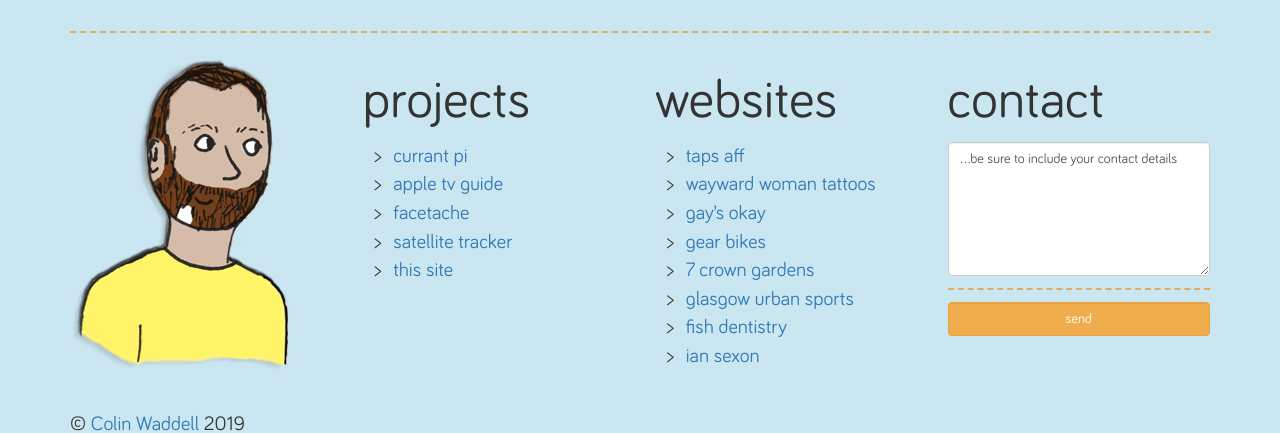
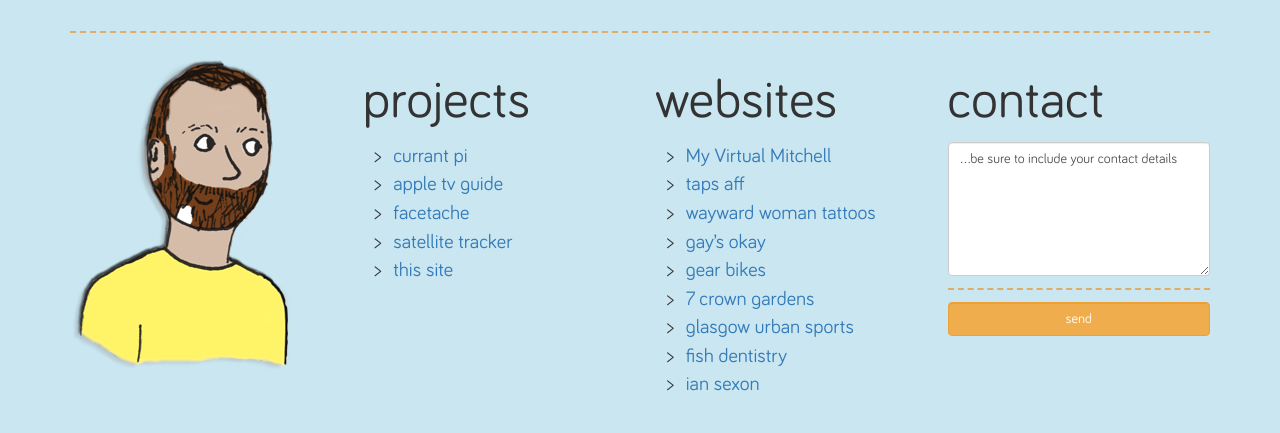
Before and after one commit to ColinWaddell/CWDC_Flask, a Flask app: page / in a window 1280 px wide. Shown: the part 234-667 px from the top of the page. Run offline with Flask 2, Linux system fonts and the light colour scheme; style sheets or scripts are compiled from the project's sources; some libraries are stand-ins or nearby versions.

Commit message:
add virtual mitchell

```diff
--- a/content/websites.md
+++ b/content/websites.md
@@ -1,4 +1,5 @@
 ## Websites
+ - [My Virtual Mitchell](http://vm.colinwaddell.com/)
  - [taps aff](http://taps-aff.co.uk/)
  - [wayward woman tattoos](http://wayward-woman.com/)
  - [gay’s okay](http://gays-okay.co.uk/)
--- a/templates/index.html
+++ b/templates/index.html
@@ -6,6 +6,7 @@
 {{super()}}
   <link rel="stylesheet" href="{{url_for('static', filename='css/style.css')}}">
 
+  <meta name="google-site-verification" content="K86VGckzRbAs7B3_wdLvIybTn_zW_X9CO9Q0QunUH6I" />
   <!-- Global site tag (gtag.js) - Google Analytics -->
   <script async src="https://www.googletagmanager.com/gtag/js?id=UA-117975660-1"></script>
   <script>
```
